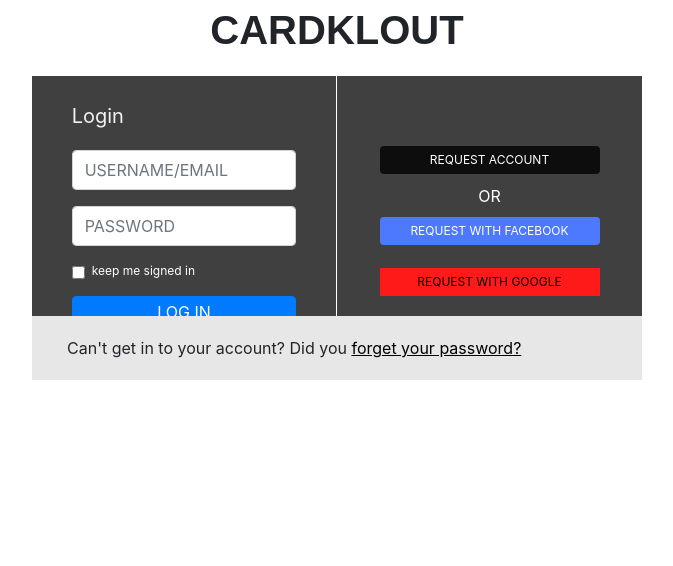
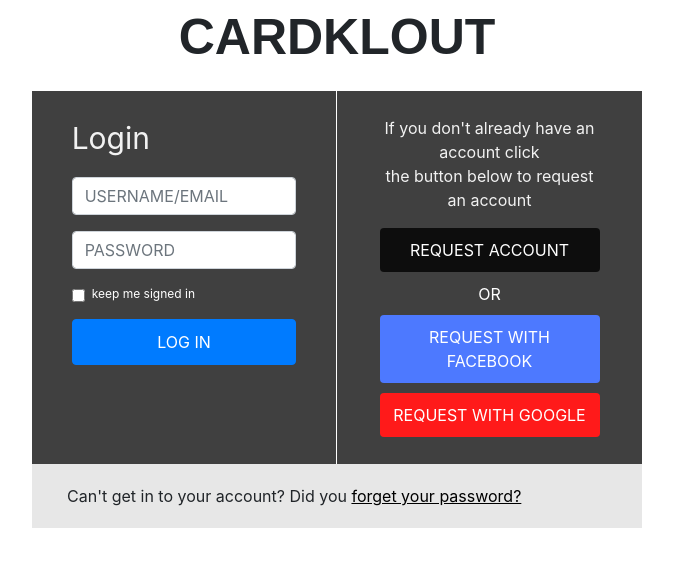
Before and after one commit to savannahbpeterson/cardklout, a React (Create React App) app: page / in a window 1280 px wide. Shown: the top 566 px of the page, without its empty margins (303-976 px from the left). Built offline with nearby package versions, Linux system fonts and the light colour scheme; no server answers.

Commit message:
Login changes

```diff
--- a/src/components/Auth/Auth.css
+++ b/src/components/Auth/Auth.css
@@ -1,5 +1,5 @@
 @media only screen and (max-width: 900px) {
-    /* .mobile {
+    .mobile {
         display: block !important;
     }
     .title {
@@ -16,6 +16,6 @@
     }
     .col-sm-6 {
         max-width: 100% !important;
-    } */
+    }
 
 }
--- a/src/components/Auth/Auth.js
+++ b/src/components/Auth/Auth.js
@@ -5,6 +5,102 @@ import { connect } from 'react-redux';
 import { updateUser } from './../../ducks/reducer'
 // import bootstrap from 'react-bootstrap'
 
+// const styles = {
+//     bg: {
+//         display: "flex",
+//         alignItems: "center",
+//         justifyContent: "center",
+//         height: "-webkit-fill-available",
+//     },
+//     title: {
+//         fontSize: 40,
+//         // margin: 0,
+//         fontWeight: 700,
+//         fontFamily: 'sans-serif'
+//     },
+//     bgLayer: {
+//         background: '#404040',
+//         display: 'flex',
+//         padding: 0,
+//         height: 240
+//     },
+//     bgLayerTitle: {
+//         color: '#f2f2f2',
+//         fontSize: 20,
+//         textAlign: 'left',
+//         marginTop: '9%',
+//         marginLeft: '9%',
+//         marginRight: '9%'
+//     },
+//     formGroup: {
+//         marginLeft: '9%',
+//         marginRight: '9%',
+//         marginBottom: '9%',
+//         paddingTop: 3,
+//         paddingBottom: 3
+//     },
+//     btn: {
+//         width: '100%',
+//         paddingTop: 3,
+//         paddingBottom: 3
+//     },
+//     checkBox: {
+//         textAlign: 'left',
+//         color: 'white',
+//         display: 'flex',
+//         paddingBottom: 16
+//     },
+//     textTitle: {
+//         color: '#f2f2f2',
+//         marginTop: '9%',
+//         marginLeft: '9%',
+//         marginRight: '9%'
+//     },
+//     formBtn: {
+//         marginLeft: '10%',
+//         marginRight: '10%',
+//         marginBottom: '10%'
+//     },
+//     facebookBtn: {
+//         width: '100%',
+//         background: '#4d79ff',
+//         border: 0,
+//         paddingTop: 5,
+//         paddingBottom: 5,
+//         marginBottom: 10,
+//         fontSize: 12
+//     },
+//     googleBtn: {
+//         width: '100%',
+//         background: '#ff1a1a',
+//         border: 0,
+//         paddingTop: 5,
+//         paddingBottom: 5,
+//         fontSize: 12,
+//         marginTop: 13
+//     },
+//     accountBtn: {
+//         width: '100%',
+//         background: '#0d0d0d',
+//         border: 0,
+//         paddingTop: 5,
+//         paddingBottom: 5,
+//         marginTop: 70,
+//         fontSize: 12
+//     },
+//     divide: {
+//         color: '#ffffff',
+//         paddingTop: 10,
+//         paddingBottom: 1
+//     },
+//     footer: {
+//         background: '#e7e7e7',
+//         textAlign: 'left',
+//     },
+//     footerTxt: {
+//         padding: 20
+//     }
+// }
 const styles = {
     bg: {
         display: "flex",
@@ -13,7 +109,7 @@ const styles = {
         height: "-webkit-fill-available",
     },
     title: {
-        fontSize: 40,
+        fontSize: 50,
         // margin: 0,
         fontWeight: 700,
         fontFamily: 'sans-serif'
@@ -21,12 +117,11 @@ const styles = {
     bgLayer: {
         background: '#404040',
         display: 'flex',
-        padding: 0,
-        height: 240
+        padding: 0
     },
     bgLayerTitle: {
         color: '#f2f2f2',
-        fontSize: 20,
+        fontSize: 30,
         textAlign: 'left',
         marginTop: '9%',
         marginLeft: '9%',
@@ -35,14 +130,12 @@ const styles = {
     formGroup: {
         marginLeft: '9%',
         marginRight: '9%',
-        marginBottom: '9%',
-        paddingTop: 3,
-        paddingBottom: 3
+        marginBottom: '9%'
     },
     btn: {
         width: '100%',
-        paddingTop: 3,
-        paddingBottom: 3
+        paddingTop: 10,
+        paddingBottom: 10
     },
     checkBox: {
         textAlign: 'left',
@@ -65,28 +158,23 @@ const styles = {
         width: '100%',
         background: '#4d79ff',
         border: 0,
-        paddingTop: 5,
-        paddingBottom: 5,
-        marginBottom: 10,
-        fontSize: 12
+        paddingTop: 10,
+        paddingBottom: 10,
+        marginBottom: 10
     },
     googleBtn: {
         width: '100%',
         background: '#ff1a1a',
         border: 0,
-        paddingTop: 5,
-        paddingBottom: 5,
-        fontSize: 12,
-        marginTop: 13
+        paddingTop: 10,
+        paddingBottom: 10
     },
     accountBtn: {
         width: '100%',
         background: '#0d0d0d',
         border: 0,
-        paddingTop: 5,
-        paddingBottom: 5,
-        marginTop: 70,
-        fontSize: 12
+        paddingTop: 10,
+        paddingBottom: 10
     },
     divide: {
         color: '#ffffff',
@@ -101,6 +189,7 @@ const styles = {
         padding: 20
     }
 }
+
 
 
 class Auth extends Component {
@@ -150,6 +239,46 @@ class Auth extends Component {
     }
     render() {
         return (
+            // <div className="row">
+            //     <div className="col-sm-12" style={styles.bg}>
+            //         <div className="col-sm-3"></div>
+            //         <div className="col-sm-6 mobile" style={{textAlign: 'center'}}>
+            //             <div style={{display: 'block'}}>
+            //                 <p className="title" style={styles.title}>CARDKLOUT</p>
+            //             </div>
+            //             <div className="col-sm-12 mobileForm" style={styles.bgLayer}>
+            //                 <div className="col-sm-6 form1" style={{borderRight: '1px solid #ffffff'}}>
+            //                     <p style={styles.bgLayerTitle}>Login</p>
+            //                     <form style={styles.formGroup}>
+            //                         <div className="form-group">
+            //                             <input type="text" class="form-control" id="exampleInputEmail1" aria-describedby="emailHelp" placeholder="USERNAME/EMAIL" style={{height: '5vh'}} onChange={e => this.handleChange("username", e.target.value)}/>
+            //                         </div>
+            //                         <div className="form-group">
+            //                             <input type="password" class="form-control" id="exampleInputPassword1" placeholder="PASSWORD" style={{height: '5vh'}} onChange={e => this.handleChange("password", e.target.value)}/>
+            //                         </div>
+            //                         <div className="form-check" style={styles.checkBox}>
+            //                             <input type="checkbox" className="form-check-input" id="exampleCheck1" />
+            //                             <label style={{fontSize: 12}} className="form-check-label" htmlFor="exampleCheck1">keep me signed in</label>
+            //                         </div>
+            //                         <button type="button" style={styles.btn} className="btn btn-primary" onClick={this.login}>LOG IN</button>
+            //                     </form>
+            //                 </div>
+            //                 <div className="col-sm-6 form2">
+            //                     <form style={styles.formBtn}>
+            //                         <button type="button" style={styles.accountBtn} className="btn btn-primary">REQUEST ACCOUNT</button>
+            //                         <label style={styles.divide}>OR</label>
+            //                         <button type="button" style={styles.facebookBtn} className="btn btn-primary">REQUEST WITH FACEBOOK</button>
+            //                         <button type="button" style={styles.googleBtn} rsclassName="btn btn-primary">REQUEST WITH GOOGLE</button>
+            //                     </form>
+            //                 </div>
+            //             </div>
+            //             <div className="col-sm-12" style={styles.footer}>
+            //                 <p style={styles.footerTxt}>Can't get in to your account? Did you <a href="#" style={{color: '#000000', textDecoration: 'underline'}}>forget your password?</a></p>
+            //             </div>
+            //         </div>
+            //         <div className="col-sm-3"></div>
+            //     </div>
+            // </div>
             <div className="row">
                 <div className="col-sm-12" style={styles.bg}>
                     <div className="col-sm-3"></div>
@@ -162,24 +291,28 @@ class Auth extends Component {
                                 <p style={styles.bgLayerTitle}>Login</p>
                                 <form style={styles.formGroup}>
                                     <div className="form-group">
-                                        <input type="text" class="form-control" id="exampleInputEmail1" aria-describedby="emailHelp" placeholder="USERNAME/EMAIL" style={{height: '5vh'}} onChange={e => this.handleChange("username", e.target.value)}/>
+                                        <input type="email" className="form-control" id="exampleInputEmail1" aria-describedby="emailHelp" placeholder="USERNAME/EMAIL" />
                                     </div>
                                     <div className="form-group">
-                                        <input type="password" class="form-control" id="exampleInputPassword1" placeholder="PASSWORD" style={{height: '5vh'}} onChange={e => this.handleChange("password", e.target.value)}/>
+                                        <input type="password" className="form-control" id="exampleInputPassword1" placeholder="PASSWORD" />
                                     </div>
                                     <div className="form-check" style={styles.checkBox}>
                                         <input type="checkbox" className="form-check-input" id="exampleCheck1" />
                                         <label style={{fontSize: 12}} className="form-check-label" htmlFor="exampleCheck1">keep me signed in</label>
                                     </div>
-                                    <button type="button" style={styles.btn} className="btn btn-primary" onClick={this.login}>LOG IN</button>
+                                    <button style={styles.btn} type="button" className="btn btn-primary">LOG IN</button>
                                 </form>
                             </div>
                             <div className="col-sm-6 form2">
+                                <p style={styles.textTitle}>
+                                    If you don't already have an account click<br/>
+                                    the button below to request an account
+                                </p>
                                 <form style={styles.formBtn}>
-                                    <button type="button" style={styles.accountBtn} className="btn btn-primary">REQUEST ACCOUNT</button>
+                                    <button style={styles.accountBtn} type="button" className="btn btn-primary">REQUEST ACCOUNT</button>
                                     <label style={styles.divide}>OR</label>
-                                    <button type="button" style={styles.facebookBtn} className="btn btn-primary">REQUEST WITH FACEBOOK</button>
-                                    <button type="button" style={styles.googleBtn} rsclassName="btn btn-primary">REQUEST WITH GOOGLE</button>
+                                    <button style={styles.facebookBtn} type="button" className="btn btn-primary">REQUEST WITH FACEBOOK</button>
+                                    <button style={styles.googleBtn} type="button" className="btn btn-primary">REQUEST WITH GOOGLE</button>
                                 </form>
                             </div>
                         </div>
```
